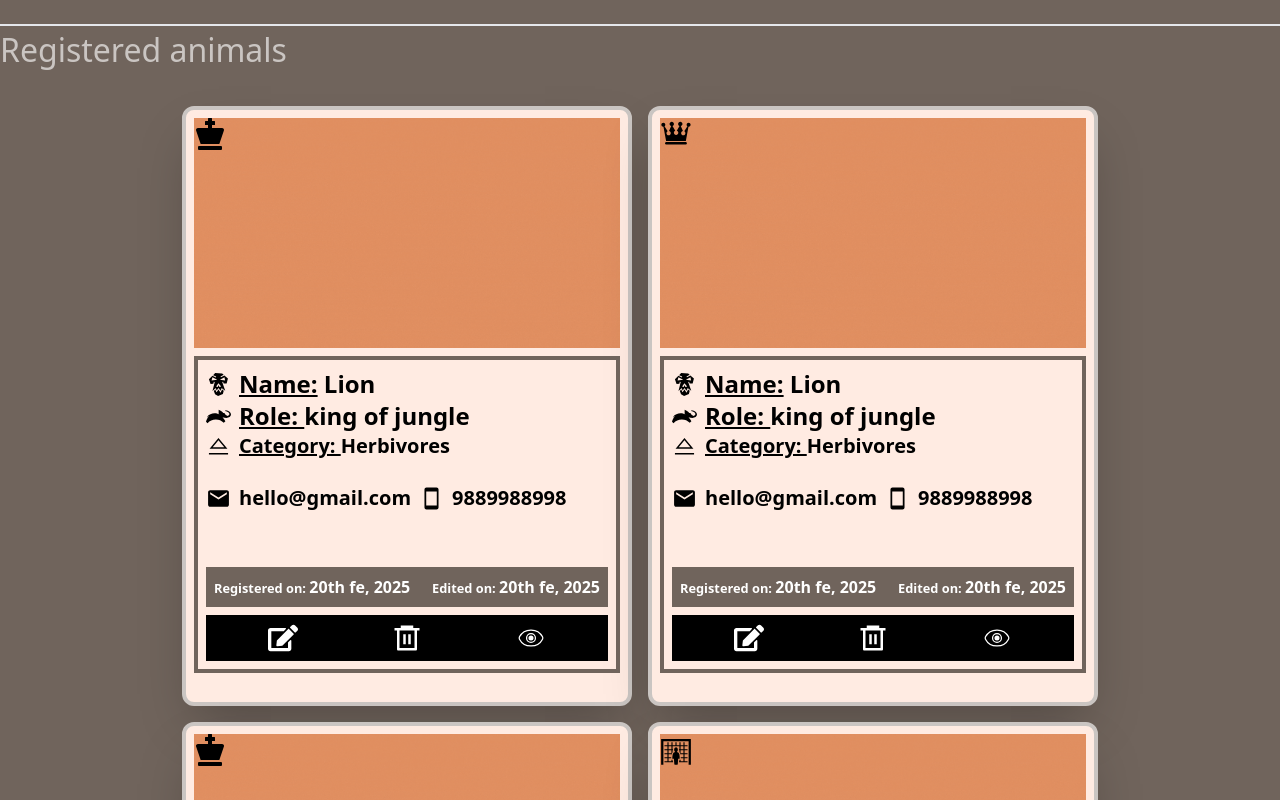
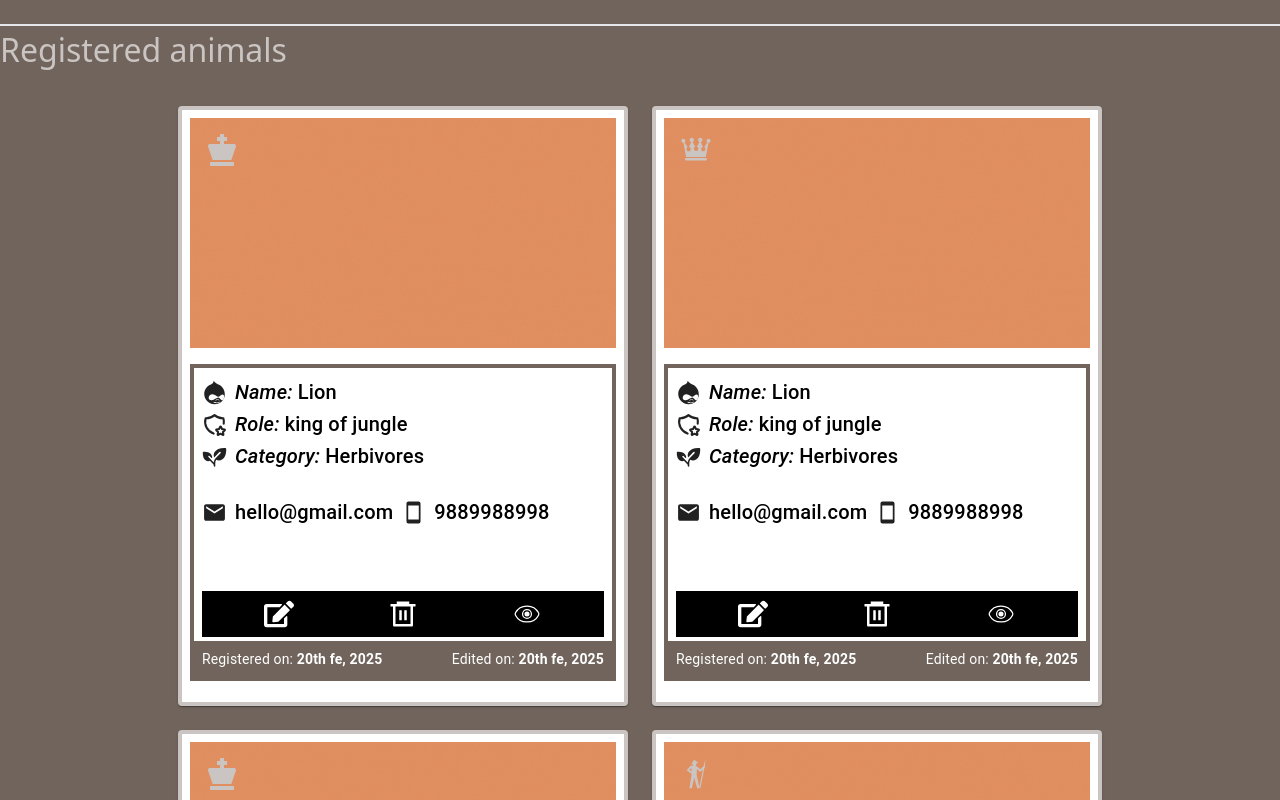
Before and after one commit to HariKalyan99/vart_fe, a React (Vite) app: page /dashboard in a window 1280 px wide. Shown: the part 780-1580 px from the top of the page. Built offline with nearby package versions, Linux system fonts and the light colour scheme.

Commit message:
Dash and some UI's are being implemented

```diff
--- a/src/components/common-templates/Card.jsx
+++ b/src/components/common-templates/Card.jsx
@@ -1,3 +1,173 @@
+// import React from "react";
+// import a from "../../assets/dash.gif";
+// import { SiAnimalplanet } from "react-icons/si";
+// import { GiAnimalSkull } from "react-icons/gi";
+// import { MdEmail } from "react-icons/md";
+// import { IoMdPhonePortrait } from "react-icons/io";
+// import { TfiControlEject } from "react-icons/tfi";
+// import { SiContributorcovenant } from "react-icons/si";
+// import { FaBirthdayCake } from "react-icons/fa";
+// import { FaRoute } from "react-icons/fa";
+// import { FaChessKing } from "react-icons/fa";
+// import { GiQueenCrown } from "react-icons/gi";
+// import { GiGoalKeeper } from "react-icons/gi";
+// import { FaEdit } from "react-icons/fa";
+// import { RiDeleteBin6Line } from "react-icons/ri";
+// import { CiRead } from "react-icons/ci";
+// import IconButton from "@mui/material/IconButton";
+// import { GiPikeman } from "react-icons/gi";
+// import { PiPlantFill } from "react-icons/pi";
+// import { GiDeer } from "react-icons/gi";
+// import { TfiDrupal } from "react-icons/tfi";
+// import { GiBossKey } from "react-icons/gi";
+// import { TbShieldStar } from "react-icons/tb";
+// import { GiBorderedShield } from "react-icons/gi";
+// import { GiReptileTail } from "react-icons/gi"; //reptile
+// import { GiCrocJaws } from "react-icons/gi"; //amphi
+// import { GiNeedleJaws } from "react-icons/gi"; //carnivores
+// import { FaCrow } from "react-icons/fa"; //omni
+// import { LightTooltip } from "../utils/MUITooltip";
+
+// const Card = ({ ind }) => {
+//   return (
+//     <div className="w-[450px] h-[600px] border-nostalgicblue border-4 bg-raddishpinklight rounded-xl shadow-2xl relative overflow-hidden p-2">
+//       <img src={a} alt="animal_photo" className="w-full h-[40%] object-cover" />
+
+//       {ind % 2 === 0 ? (
+//         <div className="absolute top-4 left-4 ">
+//         <LightTooltip title="KING" placement="top">
+//           <IconButton sx={{ color: "white" }}>
+//             <FaChessKing className=" text-nostalgicblue  text-[2rem]" />
+//           </IconButton>
+//         </LightTooltip>
+//         </div>
+//       ) : ind !== 3 ? (
+//         <div className="absolute top-4 left-4 ">
+//         <LightTooltip title="QUEEN" placement="top">
+//           <IconButton sx={{ color: "white" }}>
+//           <GiQueenCrown className=" text-nostalgicblue  text-[2rem]" />
+//           </IconButton>
+//         </LightTooltip>
+//         </div>
+//       ) : (
+//         <div className="absolute top-4 left-4 ">
+//         <LightTooltip title="KEEPER" placement="top">
+//           <IconButton sx={{ color: "white" }}>
+//           <GiPikeman className=" text-nostalgicblue  text-[2rem]" />
+//           </IconButton>
+//         </LightTooltip>
+//         </div>
+//       )}
+
+//       <div className="w-full h-[55%] relative z-[10] flex justify-between gap-2 items-start flex-col px-2 mt-2 border-4 border-chestnut p-2">
+//         <div className="w-full h-[40%] flex flex-col justify-between items-start ">
+//           <div className="flex justify-center gap-2 items-center">
+//             <TfiDrupal size={25} />
+//             <span className="text-xl font-semibold text-black">
+//               <span className="italic">Name:</span> Lion
+//             </span>
+//           </div>
+//           <div className="flex justify-center gap-2 items-center">
+//             <TbShieldStar size={25} />
+
+//             <span className="text-xl font-semibold text-black text-wrap">
+//               <span className=" italic">Role: </span> king of jungle
+//             </span>
+//           </div>
+//           <div className="flex justify-center gap-2 items-center">
+//             <PiPlantFill size={25} />
+
+//             <span className="text-xl font-semibold text-wrap">
+//               {" "}
+//               <span className=" italic">Category: </span>Herbivores
+//             </span>
+//           </div>
+//         </div>
+//         <div className="h-[40%] w-full flex gap-2 mt-4 items-start ">
+//           <div className="flex justify-center gap-2 items-center">
+//             <MdEmail size={25} />
+
+//             <span className="text-xl font-semibold text-wrap">
+//               hello@gmail.com
+//             </span>
+//           </div>
+
+//           <div className="flex justify-center gap-2 items-center">
+//             <IoMdPhonePortrait size={25} />
+
+//             <span className="text-xl font-semibold text-wrap">9889988998</span>
+//           </div>
+//         </div>
+
+//         <div className="flex justify-between w-full bg-chestnut text-white p-2">
+//           <span className="text-[0.8rem] font-bold">
+//             Registered on:{" "}
+//             <span className="text-base font-semibold">20th fe, 2025</span>
+//           </span>
+
+//           <span className="text-[0.8rem] font-bold">
+//             Edited on:{" "}
+//             <span className="text-base font-semibold">20th fe, 2025</span>
+//           </span>
+//         </div>
+
+//         <div className="flex justify-evenly items-center gap-6 bg-black w-full">
+//           <LightTooltip title="Edit" placement="top">
+//             <IconButton sx={{ color: "white" }}>
+//               <FaEdit
+//                 size={30}
+//                 className="hover:text-chestnut hover:cursor-pointer"
+//               />
+//             </IconButton>
+//           </LightTooltip>
+//           <LightTooltip title="Delete" placement="top">
+//             <IconButton sx={{ color: "white" }}>
+//               <RiDeleteBin6Line
+//                 size={30}
+//                 className="hover:text-chestnut hover:cursor-pointer"
+//               />
+//             </IconButton>
+//           </LightTooltip>
+//           <LightTooltip title="Read more" placement="top">
+//             <IconButton sx={{ color: "white" }}>
+//               <CiRead
+//                 size={30}
+//                 className="hover:text-chestnut hover:cursor-pointer"
+//               />
+//             </IconButton>
+//           </LightTooltip>
+//         </div>
+//         {/*
+//         <div className="flex justify-center gap-2 items-center">
+//                       <FaBirthdayCake size={25} />
+
+//                       <span className="text-xl font-semibold text-wrap">
+//                       <span className="underline">DOB: </span>  20-10-24
+//                       </span>
+//                     </div> */}
+//         {/* <div className="border w-full" /> */}
+//         {/* <div className="flex justify-center gap-2 items-center">
+//                       <FaRoute className="text-[3rem] font-bold" />
+
+//                       <span className="text-xl font-semibold text-wrap">
+//                         Lorem ipsum dolor sit amet consectetur adipisicing elit.
+//                         Ullam amet impedit omnis blanditiis earum tempora, eius{" "}
+//                       </span>
+//                     </div>
+//                     <div className="flex justify-center gap-2 items-center">
+//                       <SiContributorcovenant size={25} />
+
+//                       <span className="text-xl font-semibold text-wrap">
+//                         Ate a lion, ran over an elephant
+//                       </span>
+//                     </div>
+//      */}
+//       </div>
+//     </div>
+//   );
+// };
+
+// export default Card;
 import React from "react";
 import a from "../../assets/dash.gif";
 import { SiAnimalplanet } from "react-icons/si";
@@ -15,137 +185,125 @@ import { FaEdit } from "react-icons/fa";
 import { RiDeleteBin6Line } from "react-icons/ri";
 import { CiRead } from "react-icons/ci";
 import IconButton from "@mui/material/IconButton";
-import Tooltip, { tooltipClasses } from "@mui/material/Tooltip";
-import { styled } from "@mui/material";
+import { GiPikeman } from "react-icons/gi";
+import { PiPlantFill } from "react-icons/pi";
+import { GiDeer } from "react-icons/gi";
+import { TfiDrupal } from "react-icons/tfi";
+import { GiBossKey } from "react-icons/gi";
+import { TbShieldStar } from "react-icons/tb";
+import { GiBorderedShield } from "react-icons/gi";
+import { GiReptileTail } from "react-icons/gi"; //reptile
+import { GiCrocJaws } from "react-icons/gi"; //amphi
+import { GiNeedleJaws } from "react-icons/gi"; //carnivores
+import { FaCrow } from "react-icons/fa"; //omni
+import { LightTooltip } from "../utils/MUITooltip";
 
-const LightTooltip = styled(({ className, ...props }) => (
-  <Tooltip {...props} classes={{ popper: className }} />
-))(({ theme }) => ({
-  [`& .${tooltipClasses.tooltip}`]: {
-    backgroundColor: theme.palette.common.white,
-    color: "rgba(0, 0, 0, 0.87)",
-    boxShadow: theme.shadows[1],
-    fontSize: 12,
-  },
-}));
+import { Card, CardContent, Tooltip, Typography, Box } from "@mui/material";
 
-const Card = ({ ind }) => {
+const AnimalCard = ({ ind }) => {
   return (
-    <div className="w-[450px] h-[600px] border-nostalgicblue border-4 bg-raddishpinklight rounded-xl shadow-2xl relative overflow-hidden p-2">
+    <Card className="w-[450px] h-[600px] border-4 border-nostalgicblue bg-raddishpinklight rounded-xl shadow-2xl relative p-2">
       <img src={a} alt="animal_photo" className="w-full h-[40%] object-cover" />
-      {ind % 2 === 0 ? (
-        <FaChessKing className="absolute top-2 left-2 text-[2rem]" />
-      ) : ind !== 3 ? (
-        <GiQueenCrown className="absolute top-2 left-2 text-[2rem]" />
-      ) : (
-        <GiGoalKeeper className="absolute top-2 left-2 text-[2rem]" />
-      )}
-      <div className="w-full h-[55%] relative z-[10] flex justify-between gap-2 items-start flex-col px-2 mt-2 border-4 border-chestnut p-2">
-        <div className="w-full h-[40%] flex flex-col justify-between items-start ">
-          <div className="flex justify-center gap-2 items-center">
-            <GiAnimalSkull size={25} />
-            <span className="text-2xl font-semibold text-black">
-              <span className="underline">Name:</span> Lion
-            </span>
-          </div>
-          <div className="flex justify-center gap-2 items-center">
-            <SiAnimalplanet size={25} />
 
-            <span className="text-2xl font-semibold text-black text-wrap">
-              <span className="underline">Role: </span> king of jungle
-            </span>
-          </div>
-          <div className="flex justify-center gap-2 items-center">
-            <TfiControlEject size={25} />
+      <Box className="absolute top-4 left-4">
+        {ind % 2 === 0 ? (
+          <Tooltip title="KING" placement="top">
+            <IconButton sx={{ color: "white" }}>
+              <FaChessKing className="text-nostalgicblue text-[2rem]" />
+            </IconButton>
+          </Tooltip>
+        ) : ind !== 3 ? (
+          <Tooltip title="QUEEN" placement="top">
+            <IconButton sx={{ color: "white" }}>
+              <GiQueenCrown className="text-nostalgicblue text-[2rem]" />
+            </IconButton>
+          </Tooltip>
+        ) : (
+          <Tooltip title="KEEPER" placement="top">
+            <IconButton sx={{ color: "white" }}>
+              <GiPikeman className="text-nostalgicblue text-[2rem]" />
+            </IconButton>
+          </Tooltip>
+        )}
+      </Box>
 
-            <span className="text-xl font-semibold text-wrap">
-              {" "}
-              <span className="underline">Category: </span>Herbivores
-            </span>
-          </div>
-        </div>
-        <div className="h-[40%] w-full flex gap-2 mt-4 items-start ">
-          <div className="flex justify-center gap-2 items-center">
+      <CardContent
+        className="w-full h-[55%] relative z-[10] flex justify-between gap-2 items-start flex-col mt-4 border-4 border-chestnut"
+        sx={{ padding: "0.5rem" }}
+      >
+        <Box className="w-full h-[40%] flex flex-col justify-between items-start">
+          <Box className="flex justify-center gap-2 items-center">
+            <TfiDrupal size={25} />
+            <Typography variant="h6" className="font-semibold text-black">
+              <span className="italic">Name:</span> Lion
+            </Typography>
+          </Box>
+          <Box className="flex justify-center gap-2 items-center">
+            <TbShieldStar size={25} />
+            <Typography variant="h6" className="font-semibold text-black">
+              <span className="italic">Role: </span> king of jungle
+            </Typography>
+          </Box>
+          <Box className="flex justify-center gap-2 items-center">
+            <PiPlantFill size={25} />
+            <Typography variant="h6" className="font-semibold text-black">
+              <span className="italic">Category: </span> Herbivores
+            </Typography>
+          </Box>
+        </Box>
+        <Box className="h-[40%] w-full flex gap-2 mt-4 items-start">
+          <Box className="flex justify-center gap-2 items-center">
             <MdEmail size={25} />
+            <Typography variant="h6" className="font-semibold text-black">
+              hello@gmail.com
+            </Typography>
+          </Box>
 
-            <span className="text-xl font-semibold text-wrap">
-              hello@gmail.com
-            </span>
-          </div>
-
-          <div className="flex justify-center gap-2 items-center">
+          <Box className="flex justify-center gap-2 items-center">
             <IoMdPhonePortrait size={25} />
-
-            <span className="text-xl font-semibold text-wrap">9889988998</span>
-          </div>
-        </div>
-
-        <div className="flex justify-between w-full bg-chestnut text-white p-2">
-          <span className="text-[0.8rem] font-bold">
-            Registered on:{" "}
-            <span className="text-base font-semibold">20th fe, 2025</span>
-          </span>
-
-          <span className="text-[0.8rem] font-bold">
-            Edited on:{" "}
-            <span className="text-base font-semibold">20th fe, 2025</span>
-          </span>
-        </div>
-
-        <div className="flex justify-evenly items-center gap-6 bg-black w-full">
-          <LightTooltip title="Edit" placement="top">
+            <Typography variant="h6" className="font-semibold text-black">
+              9889988998
+            </Typography>
+          </Box>
+        </Box>
+        <Box className="flex justify-evenly items-center gap-6 bg-black w-full mb-4">
+          <Tooltip title="Edit" placement="top">
             <IconButton sx={{ color: "white" }}>
               <FaEdit
                 size={30}
-                className="hover:text-chestnut hover:cursor-pointer"
+                className="hover:text-nostalgicblue hover:cursor-pointer"
               />
             </IconButton>
-          </LightTooltip>
-          <LightTooltip title="Delete" placement="top">
+          </Tooltip>
+          <Tooltip title="Delete" placement="top">
             <IconButton sx={{ color: "white" }}>
               <RiDeleteBin6Line
                 size={30}
-                className="hover:text-chestnut hover:cursor-pointer"
+                className="hover:text-nostalgicblue hover:cursor-pointer"
               />
             </IconButton>
-          </LightTooltip>
-          <LightTooltip title="Read more" placement="top">
+          </Tooltip>
+          <Tooltip title="Read more" placement="top">
             <IconButton sx={{ color: "white" }}>
               <CiRead
                 size={30}
-                className="hover:text-chestnut hover:cursor-pointer"
+                className="hover:text-nostalgicblue hover:cursor-pointer"
               />
             </IconButton>
-          </LightTooltip>
-        </div>
-        {/*
-        <div className="flex justify-center gap-2 items-center">
-                      <FaBirthdayCake size={25} />
+          </Tooltip>
+        </Box>
+        <Box className="flex justify-between w-full bg-chestnut text-white p-2 absolute bottom-0 right-0">
+          <Typography variant="body2" className="font-bold">
+            Registered on: <span className="font-semibold">20th fe, 2025</span>
+          </Typography>
 
-                      <span className="text-xl font-semibold text-wrap">
-                      <span className="underline">DOB: </span>  20-10-24
-                      </span>
-                    </div> */}
-        {/* <div className="border w-full" /> */}
-        {/* <div className="flex justify-center gap-2 items-center">
-                      <FaRoute className="text-[3rem] font-bold" />
-
-                      <span className="text-xl font-semibold text-wrap">
-                        Lorem ipsum dolor sit amet consectetur adipisicing elit.
-                        Ullam amet impedit omnis blanditiis earum tempora, eius{" "}
-                      </span>
-                    </div>
-                    <div className="flex justify-center gap-2 items-center">
-                      <SiContributorcovenant size={25} />
-
-                      <span className="text-xl font-semibold text-wrap">
-                        Ate a lion, ran over an elephant
-                      </span>
-                    </div>
-     */}
-      </div>
-    </div>
+          <Typography variant="body2" className="font-bold">
+            Edited on: <span className="font-semibold">20th fe, 2025</span>
+          </Typography>
+        </Box>
+      </CardContent>
+    </Card>
   );
 };
 
-export default Card;
+export default AnimalCard;
--- a/src/components/pages/Dashboard.jsx
+++ b/src/components/pages/Dashboard.jsx
@@ -29,7 +29,7 @@ const Dashboard = () => {
         <span className="text-left w-full container text-[2rem] text-nostalgicblue">
           Registered animals
         </span>
-        <div className="mt-[1rem] container w-full p-4 flex flex-wrap justify-center items-center gap-4">
+        <div className="mt-[1rem] container w-full p-4 flex flex-wrap justify-center items-center gap-6">
           {[1, 2, 3, 4, 5, 6, 7, 8, 9].map((_, ind) => (
             <Card key={ind} ind={ind} />
           ))}
--- a/src/components/pages/ForgotPwdPage.jsx
+++ b/src/components/pages/ForgotPwdPage.jsx
@@ -42,7 +42,7 @@ const ForgotPwdPage = () => {
               Reset
             </button>
             <p>
-              Skip to login?{" "}
+              Don't reset password? skip to{" "}
               <span className="text-base font-bold underline hover:cursor-pointer hover:text-chestnut">
                 Login
               </span>
--- a/src/components/pages/SignupPage.jsx
+++ b/src/components/pages/SignupPage.jsx
@@ -10,9 +10,9 @@ const SignupPage = () => {
             <input type="email" className='w-[80%] h-[40px] bg-transparent outline-none border-b placeholder-[black] fs-2' placeholder='Enter your email'/>
             <input type="password" className='w-[80%] h-[40px] bg-transparent outline-none border-b placeholder-[black] fs-2' placeholder='Enter your password'/>
             <input type="password" className='w-[80%] h-[40px] bg-transparent outline-none border-b placeholder-[black] fs-2' placeholder='Confirm your password'/>
-            <input type="phonenumber" className='w-[80%] h-[40px] bg-transparent outline-none border-b placeholder-[black] fs-2' placeholder='Enter your phone (optional)?'/>
-            <select name="roles" id="roles" className='w-[80%] h-[40px] bg-transparent outline-none border-b placeholder-[black] fs-2' >
-                <option value="Desired role" disabled>Desired role (optional)?</option>
+            <input type="phonenumber" className='w-[80%] h-[40px] bg-transparent outline-none border-b placeholder-[black] fs-2' placeholder='Enter your phone? (optional)'/>
+            <select name="roles" id="roles" className='w-[80%] h-[40px] bg-transparent outline-none border-b placeholder-[black] fs-2'>
+                <option value="Desired role" selected disabled>Desired role? (optional)</option>
                 <option value="kingofjungle">KING OF JUNGLE</option>
                 <option value="queenofjungle">QUEEN OF JUNGLE</option>
             </select>
--- /dev/null
+++ b/src/components/utils/MUITooltip.jsx
@@ -0,0 +1,13 @@
+import { styled } from "@mui/material";
+import Tooltip, { tooltipClasses } from "@mui/material/Tooltip";
+
+export const LightTooltip = styled(({ className, ...props }) => (
+  <Tooltip {...props} classes={{ popper: className }} />
+))(({ theme }) => ({
+  [`& .${tooltipClasses.tooltip}`]: {
+    backgroundColor: theme.palette.common.white,
+    color: "rgba(0, 0, 0, 0.87)",
+    boxShadow: theme.shadows[1],
+    fontSize: 12,
+  },
+}));
```
Also changed, not shown: src/components/common-templates/FooterBar.jsx (+100 -44 lines), src/components/common-templates/NavigationBar.jsx (+4 -6 lines).
